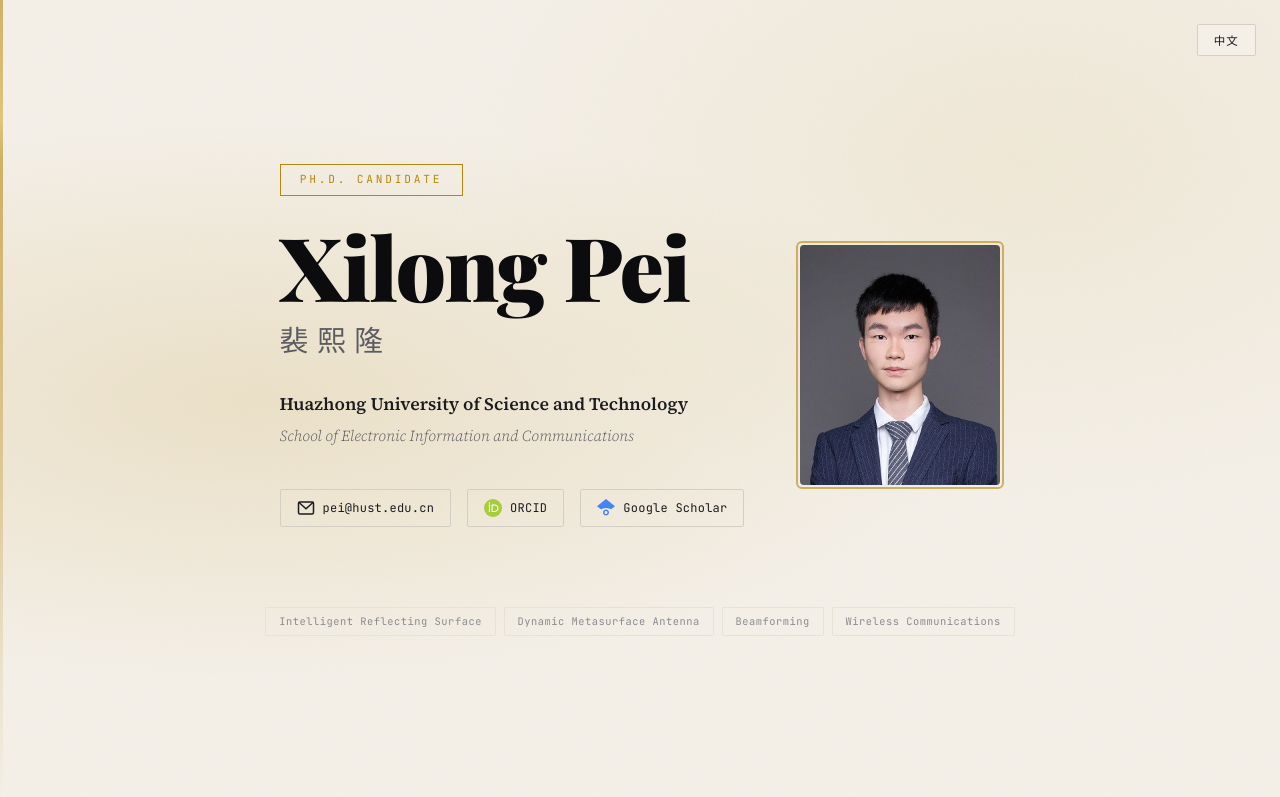
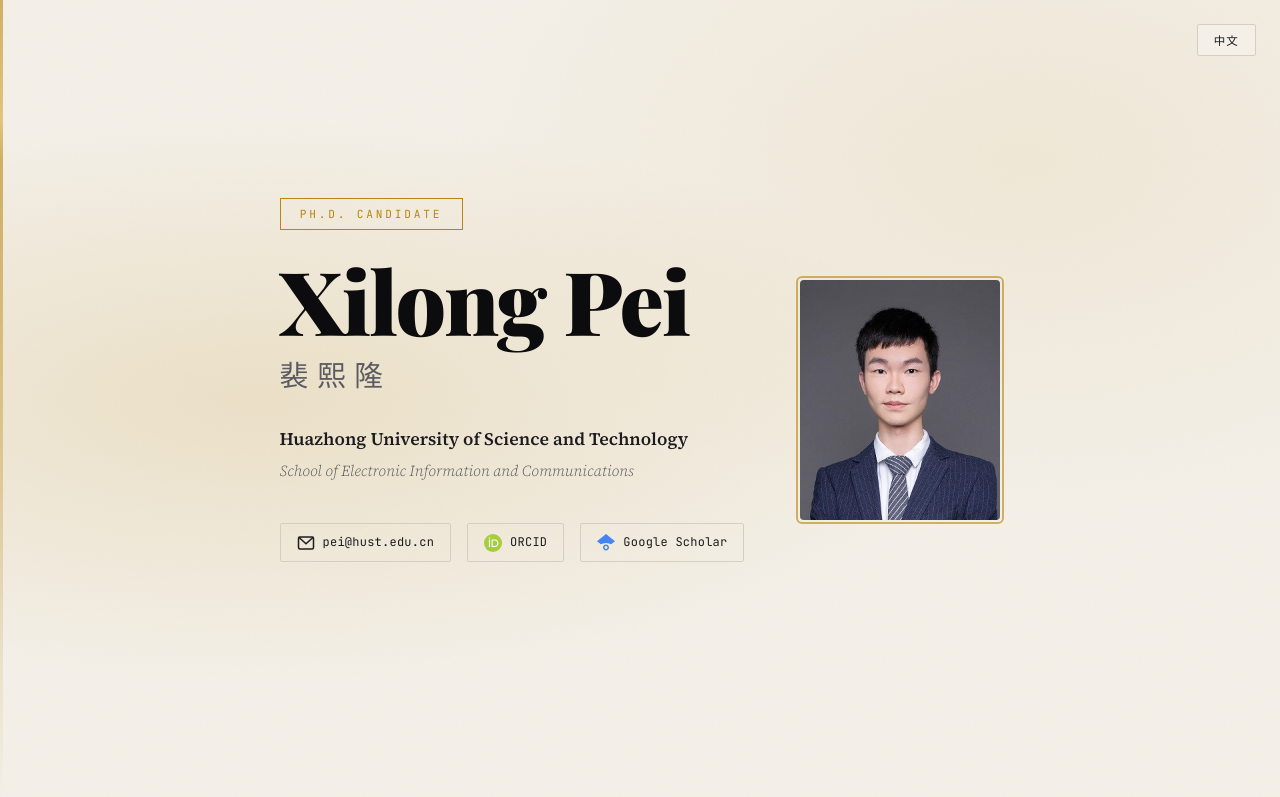
Before and after one commit to AI-Rabbit/AI-Rabbit.github.io, a plain HTML site: page index.html in a window 1280 px wide. Shown: the top 797 px of the page. Drawn offline with nearby package versions, Linux system fonts and the light colour scheme; a web font is replaced by a local one.

Commit message:
Remove hero tags section and associated styles and translations from index.html, script.js, and style.css

```diff
--- a/index.html
+++ b/index.html
@@ -45,12 +45,6 @@
                 <img class="hero-photo" src="images/xilong.jpg" alt="Xilong Pei">
                 <div class="hero-photo-border"></div>
             </div>
-        </div>
-        <div class="hero-tags">
-            <span class="tag" data-i18n="tag1">Intelligent Reflecting Surface</span>
-            <span class="tag" data-i18n="tag2">Dynamic Metasurface Antenna</span>
-            <span class="tag" data-i18n="tag3">Beamforming</span>
-            <span class="tag" data-i18n="tag4">Wireless Communications</span>
         </div>
     </header>
 
--- a/script.js
+++ b/script.js
@@ -7,10 +7,6 @@ const i18nData = {
         heroNameCn: 'Xilong Pei',
         affiliation: '华中科技大学',
         dept: '电子信息与通信学院',
-        tag1: '智能反射面 (RIS)',
-        tag2: '动态超表面天线 (DMA)',
-        tag3: '波束赋形',
-        tag4: '无线通信',
         scrollHint: '向下滚动',
         eduTitle: '教育经历',
         phdTitle: '信息与通信工程博士',
@@ -76,10 +72,6 @@ const i18nData = {
         heroNameCn: '裴熙隆',
         affiliation: 'Huazhong University of Science and Technology',
         dept: 'School of Electronic Information and Communications',
-        tag1: 'Intelligent Reflecting Surface',
-        tag2: 'Dynamic Metasurface Antenna',
-        tag3: 'Beamforming',
-        tag4: 'Wireless Communications',
         scrollHint: 'Scroll',
         eduTitle: 'Education',
         phdTitle: 'Ph.D. in Information and Communication Engineering',
--- a/style.css
+++ b/style.css
@@ -293,32 +293,6 @@ body.lang-switching [data-i18n] {
 
 .link-btn svg {
     flex-shrink: 0;
-}
-
-.hero-tags {
-    display: flex;
-    gap: 0.5rem;
-    justify-content: center;
-    flex-wrap: wrap;
-    margin-top: 2.5rem;
-    max-width: 820px;
-    animation: fadeUp 1.2s cubic-bezier(0.16, 1, 0.3, 1) 0.65s both;
-}
-
-.tag {
-    font-family: var(--font-mono);
-    font-size: 0.65rem;
-    letter-spacing: 0.05em;
-    color: var(--text-tertiary);
-    padding: 0.3rem 0.8rem;
-    border: 1px solid var(--border-light);
-    border-radius: 1px;
-    transition: all 0.3s ease;
-}
-
-.tag:hover {
-    border-color: var(--accent);
-    color: var(--accent);
 }
 
 .hero-scroll-hint {
@@ -866,11 +840,6 @@ main {
         font-size: 2.2rem;
     }
 
-    .hero-tags {
-        flex-direction: column;
-        align-items: center;
-    }
-
     .pub-filter {
         justify-content: center;
     }
```
